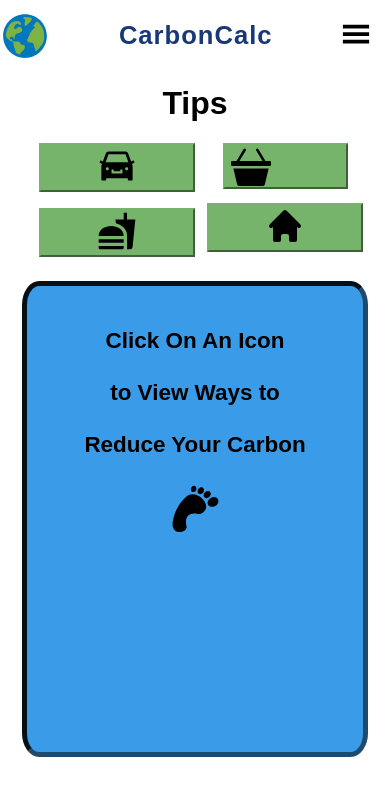
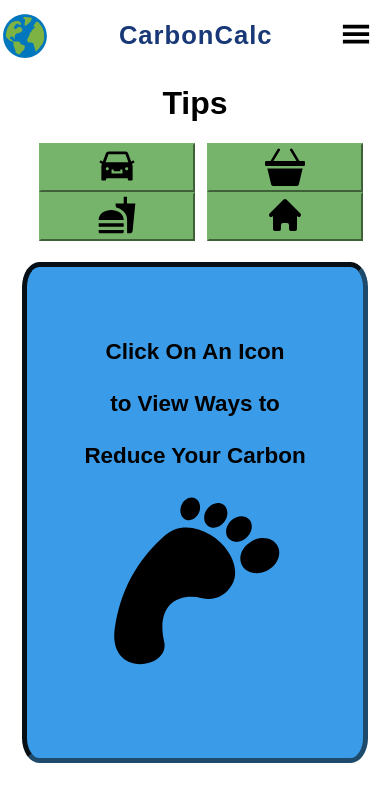
Before and after one commit to DestinyJoyner/CarbonCalc-ClimateHack, a React (Create React App) app: page /tips in a window 390 px wide. Shown: the top 802 px of the page. Built offline with nearby package versions, Linux system fonts and the light colour scheme.

Commit message:
tips css debugged

```diff
--- a/src/Components/Tips.css
+++ b/src/Components/Tips.css
@@ -1,4 +1,4 @@
-@media (max-width: 400px) {
+@media (max-width: 450px) {
     .tips {
         display: grid;
         border-radius: 5%;
@@ -21,6 +21,7 @@
         display: grid;
         grid-template-columns: 1fr 1fr;
         column-gap: 4%;
+        align-items: center;
     }
 
     .show-tips {
@@ -58,4 +59,8 @@
     .show-tips h3 {
         text-align: center;
     }
+    .foot{
+        margin-top: 20%;
+        text-align: center;
+    }
 }
--- a/src/Components/Tips.js
+++ b/src/Components/Tips.js
@@ -31,17 +31,17 @@ function Tips(props) {
             </button>
             <button
             onClick = {() => showTips("general")}
-            className="general tip-category">
+            className="tip-category">
                 <BsFillBasket3Fill size = {"40px"} />
             </button>
             <button
             onClick = {() => showTips("food")}
-            className="food tip-category">
+            className="tip-category">
                 <MdFastfood size = {"40px"} />
             </button>
             <button
             onClick = {() => showTips("home")}
-            className="home-goods tip-category">
+            className="tip-category">
                 <HiHome size={"40px"} />
             </button>
             </div>
@@ -54,7 +54,10 @@ function Tips(props) {
                             <BsTreeFill color = {"#15793c"} />
                             <span>{el}</span>
                         </li>) ||
-                        <h3>Click On An Icon <br/> <br/>  to View Ways to  <br/> <br/>   Reduce Your Carbon <br/><br/> <GiFootprint size = {"50px"} /></h3>
+                        <>
+                        <h3>Click On An Icon <br/> <br/>  to View Ways to  <br/> <br/>   Reduce Your Carbon</h3>
+                        <span className="foot"><GiFootprint size = {"180px"} /></span>
+                        </>
                 }
             </section>
         </div>
```
